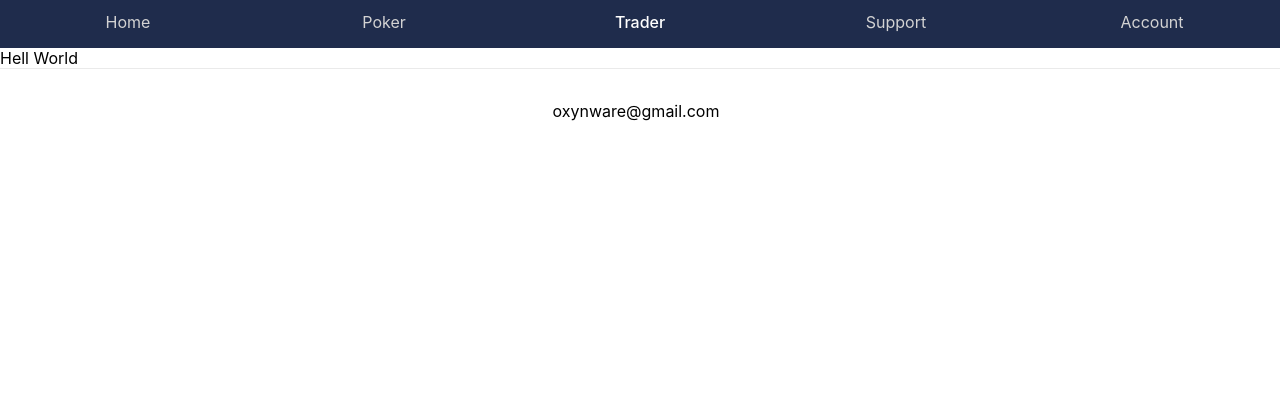
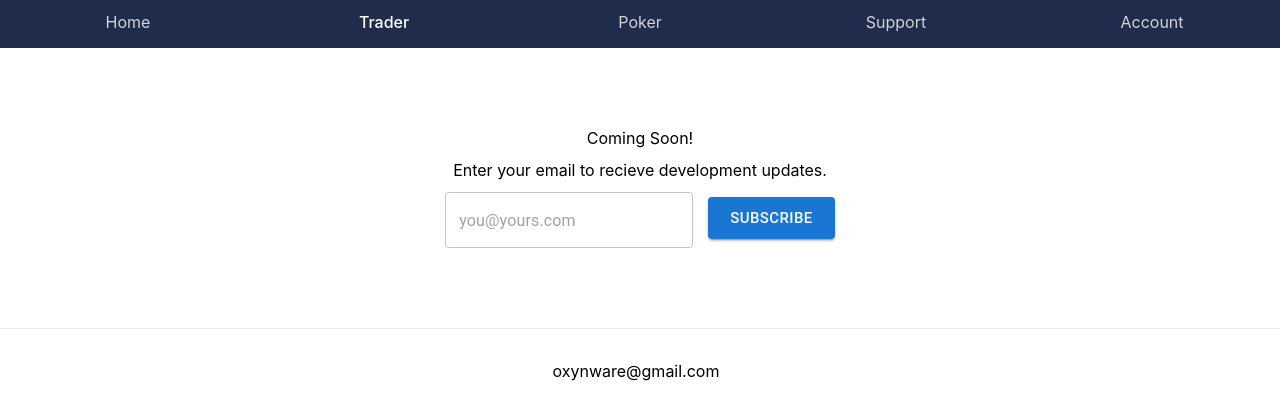
Before and after one commit to matthew-howe/oxynware, a Next.js app: page /trader in a window 1280 px wide. Shown: the top 420 px of the page. Built offline with nearby package versions, Linux system fonts and the light colour scheme.

Commit message:
adds newsletter

```diff
--- a/components/Navbar.js
+++ b/components/Navbar.js
@@ -29,11 +29,11 @@ export default function NavBar() {
       <Link href="/">
         {renderNavel('/')}
       </Link>
+      <Link href="/trader">
+        {renderNavel('trader')}
+      </Link>
       <Link href="/poker">
         {renderNavel('poker')}
-      </Link>
-      <Link href="/trader">
-        {renderNavel('trader')}
       </Link>
       <Link href="/support">
         {renderNavel('support')}
--- /dev/null
+++ b/components/Newsletter.js
@@ -0,0 +1,66 @@
+import React, { useRef, useState } from 'react';
+import TextField from '@mui/material/TextField';
+import Button from '@mui/material/Button';
+
+function Newsletter() {
+  // 1. Create a reference to the input so we can fetch/clear it's value.
+  const inputEl = useRef(null);
+  // 2. Hold a message in state to handle the response from our API.
+  const [message, setMessage] = useState('');
+
+  const subscribe = async (e) => {
+    e.preventDefault();
+
+    // 3. Send a request to our API with the user's email address.
+    const res = await fetch('/api/subscribe', {
+      body: JSON.stringify({
+        email: inputEl.current.value
+      }),
+      headers: {
+        'Content-Type': 'application/json'
+      },
+      method: 'POST'
+    });
+
+    const { error } = await res.json();
+
+    if (error) {
+      // 4. If there was an error, update the message in state.
+      setMessage(error);
+
+      return;
+    }
+
+    // 5. Clear the input value and show a success message.
+    inputEl.current.value = '';
+    setMessage('Success! 🎉 You are now subscribed to the newsletter.');
+  };
+
+  return (
+    <div id="newsletter" >
+    <form onSubmit={subscribe}>
+      <div className="newslettertext">
+      Coming Soon!
+
+    </div>
+      <div className="newslettertext">
+        {message
+          ? message
+          : `Enter your email to recieve development updates.`}
+      </div>
+      <label htmlFor="email-input"></label>
+      <TextField
+        id="email-input"
+        name="email"
+        placeholder="you@yours.com"
+        inputRef={inputEl}
+        required
+        type="email"
+      />
+      <Button id="subscribebtn" size="large" color="primary" variant="contained" type="submit">{'Subscribe'}</Button>
+    </form>
+</div>
+  );
+}
+
+export default Newsletter;
--- a/package.json
+++ b/package.json
@@ -9,6 +9,11 @@
     "lint": "next lint"
   },
   "dependencies": {
+    "@emotion/react": "^11.9.3",
+    "@emotion/styled": "^11.9.3",
+    "@mailchimp/mailchimp_marketing": "^3.0.75",
+    "@mui/material": "^5.9.0",
+    "axios": "^0.27.2",
     "next": "12.1.6",
     "react": "18.2.0",
     "react-dom": "18.2.0"
--- a/pages/account.js
+++ b/pages/account.js
@@ -1,11 +1,12 @@
 import Navbar from '../components/Navbar'
 import Footer from '../components/Footer'
+import Newsletter from '../components/Newsletter'
 
 export default function Account() {
   return (
     <div>
     <Navbar />
-      Account
+      <Newsletter />
       <Footer />
     </div>
   )
--- /dev/null
+++ b/pages/api/subscribe.js
@@ -0,0 +1,25 @@
+import mailchimp from '@mailchimp/mailchimp_marketing';
+
+mailchimp.setConfig({
+  apiKey: process.env.MAILCHIMP_API_KEY,
+  server: process.env.MAILCHIMP_API_SERVER
+});
+
+export default async function Newsletter (req, res) {
+  const { email } = req.body;
+
+  if (!email) {
+    return res.status(400).json({ error: 'Email is required' });
+  }
+
+  try {
+    await mailchimp.lists.addListMember(process.env.MAILCHIMP_AUDIENCE_ID, {
+      email_address: email,
+      status: 'subscribed'
+    });
+
+    return res.status(201).json({ error: '' });
+  } catch (error) {
+    return res.status(500).json({ error: error.message || error.toString() });
+  }
+};
--- a/pages/poker.js
+++ b/pages/poker.js
@@ -1,13 +1,12 @@
 import Navbar from "../components/Navbar";
 import Footer from "../components/Footer"
+import Newsletter from '../components/Newsletter'
 
 export default function Poker() {
   return (
     <div>
       <Navbar />
-      <div>
-        Poker
-      </div>
+      <Newsletter />
       <Footer />
     </div>
   );
--- a/pages/trader.js
+++ b/pages/trader.js
@@ -1,11 +1,12 @@
 import Navbar from "../components/Navbar";
 import Footer from "../components/Footer";
+import Newsletter from '../components/Newsletter'
 
 export default function Trader() {
   return (
     <div>
       <Navbar />
-      <div>Hell World</div>
+      <Newsletter />
       <Footer />
     </div>
   );
--- a/styles/globals.css
+++ b/styles/globals.css
@@ -26,3 +26,17 @@ a {
 .faqA {
   margin: 1em;
 }
+
+#newsletter {
+  text-align: center;
+  margin: 5em;
+}
+
+.newslettertext {
+  margin: 0.75em;
+}
+
+#subscribebtn {
+  margin-top: 0.33em;
+  margin-left: 1em;
+}
```
Also changed, not shown: pages/index.js (+6 -6 lines), 1 other file (tests, documents, lock files or other folders).
